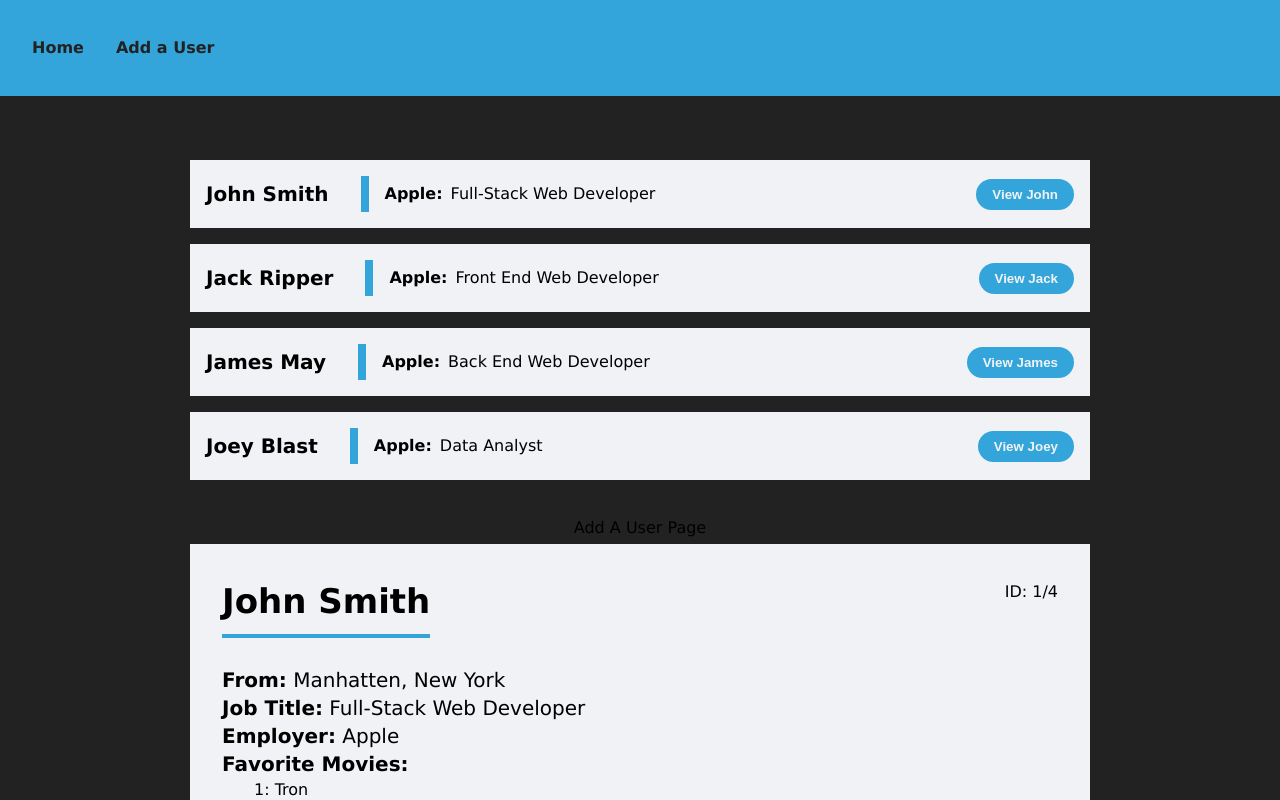
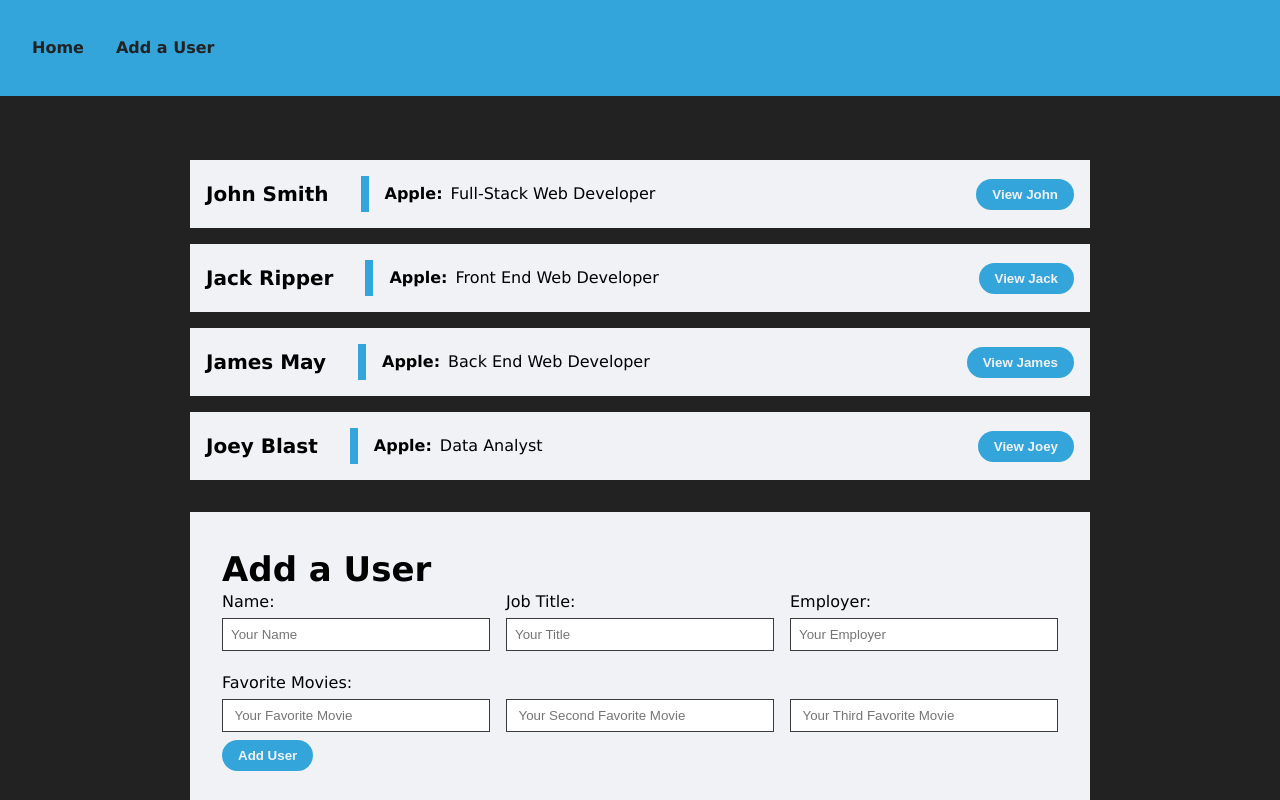
Before and after one commit to zackrogerst/user-directory, a React (Create React App) app: page / in a window 1280 px wide. Shown: the top 800 px of the page. Built offline with nearby package versions, Linux system fonts and the light colour scheme.

Commit message:
added styles, added form and 404

```diff
--- a/src/App.css
+++ b/src/App.css
@@ -171,6 +171,7 @@ button {
 	font-weight: bold;
 	color: var(--light);
 	cursor: pointer;
+	max-width: max-content;
 }
 
 button:hover {
@@ -189,6 +190,16 @@ li {
 	margin: var(--space-extra-small) 0;
 }
 
+label {
+	margin-top: var(--space-small);
+}
+
+input {
+	padding: var(--space-extra-small);
+	margin: var(--space-extra-small) 0;
+	border: 1px solid var(--dark-lighter);
+}
+
 h2 {
 	font-size: 34px;
 	width: max-content;
@@ -200,6 +211,11 @@ h3 {
 
 h4 {
 	font-size: 16px;
+}
+
+input {
+	display: block;
+	width: 100%;
 }
 
 .container {
@@ -253,12 +269,14 @@ h4 {
 	padding: var(--space-small);
 	display: flex;
 	justify-content: space-between;
+	flex-wrap: wrap;
 	align-items: center;
 }
 
 .user-preview-info {
 	display: flex;
 	gap: var(--space);
+	flex-wrap: wrap;
 }
 
 .user-preview-job {
@@ -268,6 +286,40 @@ h4 {
 	align-items: center;
 	gap: var(--space-extra-small);
 }
+
+/* --------------------------------------------------------------
+------- below is -- AddAUser.jsx
+-------------------------------------------------------------- */
+
+.form-container {
+	padding: var(--space);
+	background-color: var(--light);
+	display: flex;
+	justify-content: space-between;
+	flex-wrap: wrap;
+}
+
+.add-user-form {
+	display: flex;
+	flex-direction: column;
+	width: 100%;
+}
+
+.add-user-form-top-row {
+	display: flex;
+	gap: var(--space-small);
+}
+
+.add-user-form-input-div {
+	width: 100%;
+	max-width: 33%;
+}
+
+.add-user-form-movies-container {
+	display: flex;
+	gap: var(--space-small);
+}
+
 /* --------------------------------------------------------------
 ------- below is -- IndividualUser.jsx
 -------------------------------------------------------------- */
@@ -285,7 +337,7 @@ h4 {
 }
 
 .user-name {
-	border-bottom: 4px solid var(--highlight);
+	border-bottom: var(--space-extra-small) solid var(--highlight);
 	width: min-content;
 	padding-bottom: var(--space-extra-small);
 	margin-bottom: var(--space);
@@ -321,3 +373,11 @@ h4 {
 .user-nav-next:hover {
 	text-decoration: underline;
 }
+
+/* --------------------------------------------------------------
+------- below is -- NotFound.jsx
+-------------------------------------------------------------- */
+
+.text-404 {
+	color: var(--light);
+}
--- a/src/screens/AddAUser.jsx
+++ b/src/screens/AddAUser.jsx
@@ -1,7 +1,38 @@
 import React from "react";
 
 const AddAUser = () => {
-	return <p>Add A User Page</p>;
+	return (
+		<section className="form-container container">
+			<h2>Add a User</h2>
+			<form className="add-user-form">
+				<section className="add-user-form-top-row">
+					<div className="add-user-form-input-div">
+						<label for="name">Name:</label>
+						<input type="text" id="name" placeholder="Your Name" />
+					</div>
+
+					<div className="add-user-form-input-div">
+						<label for="job-title">Job Title:</label>
+						<input type="text" id="job-title" placeholder="Your Title" />
+					</div>
+
+					<div className="add-user-form-input-div">
+						<label for="employer">Employer:</label>
+						<input type="text" id="employer" placeholder="Your Employer" />
+					</div>
+				</section>
+
+				<label for="movie">Favorite Movies:</label>
+				<section className="add-user-form-movies-container">
+					<input id="movie" placeholder=" Your Favorite Movie" />
+					<input id="movie2" placeholder=" Your Second Favorite Movie" />
+					<input id="movie3" placeholder=" Your Third Favorite Movie" />
+				</section>
+
+				<button>Add User</button>
+			</form>
+		</section>
+	);
 };
 
 export default AddAUser;
--- a/src/screens/AllUsers.jsx
+++ b/src/screens/AllUsers.jsx
@@ -8,7 +8,7 @@ const AllUsers = props => {
 	return (
 		<section className="all-users-container container">
 			{users.map((e, i) => (
-				<UserPreview user={e}/>
+				<UserPreview user={e} />
 			))}
 		</section>
 	);
--- a/src/screens/NotFound.jsx
+++ b/src/screens/NotFound.jsx
@@ -1,7 +1,7 @@
 import React from "react";
 
 const NotFound = () => {
-	return <p>404 Error, page not found</p>;
+	return <h2 className="text-404">404 Error, Page Not Found</h2>;
 };
 
 export default NotFound;
```
